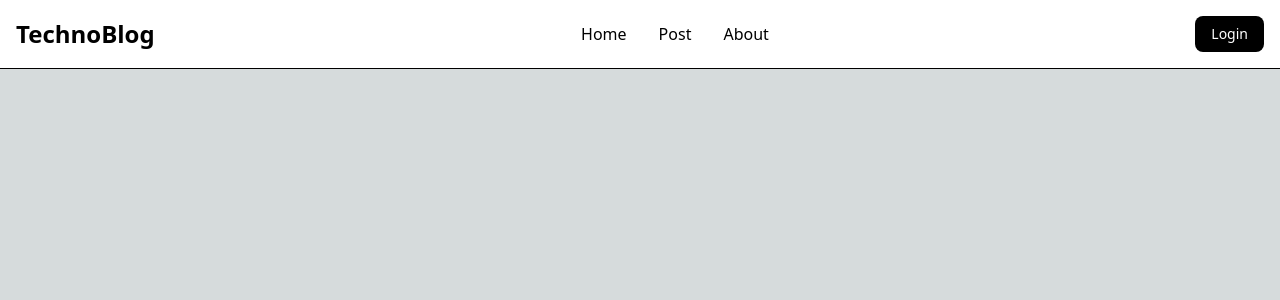
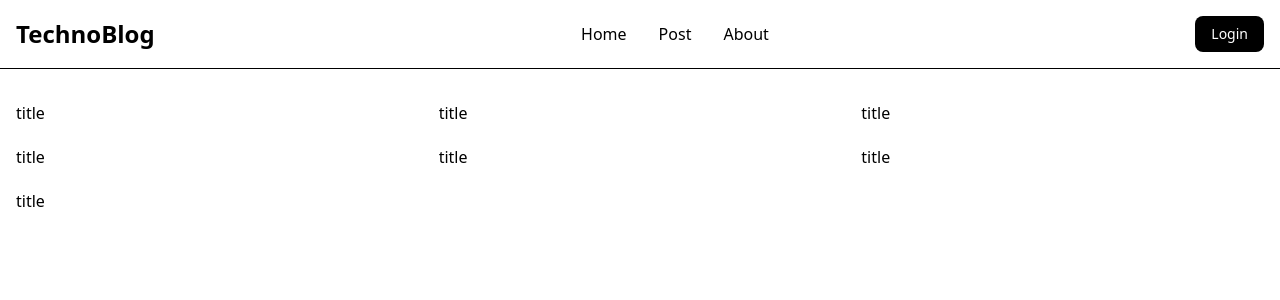
Before and after one commit to StefSalv07/TechnoBlog, a Next.js app: page / in a window 1280 px wide. Shown: the top 300 px of the page. Built offline with nearby package versions, Linux system fonts and the light colour scheme.

Commit message:
Add grid

```diff
--- /dev/null
+++ b/src/components/Grid.js
@@ -0,0 +1,14 @@
+export default function Grid(props) {
+    const data = props.data;
+    const blogs = data.map((blog) =>
+        <div key={blog.id}>
+            {blog.title}
+        </div>
+    );
+
+    return (
+        <div className="mt-4 p-4 max-w-screen-xl mx-auto bg-white text-black grid md:grid-cols-2 lg:grid-cols-3 gap-5 justify-center">
+            {blogs}
+        </div>
+    );
+}
--- a/src/components/NavBar.js
+++ b/src/components/NavBar.js
@@ -1,23 +1,23 @@
 export default function NavBar() {
     return (
-        <nav class="bg-white fixed w-full z-20 top-0 start-0 border-b border-black">
-            <div class="max-w-screen-xl flex flex-wrap items-center justify-between mx-auto p-4">
-                <a href="" class="flex items-center space-x-3 rtl:space-x-reverse">
-                    <span class="self-center text-2xl font-semibold whitespace-nowrap text-black">TechnoBlog</span>
+        <nav className="bg-white w-full z-20 border-b border-black">
+            <div className="max-w-screen-xl flex flex-wrap items-center justify-between mx-auto p-4">
+                <a href="" className="flex items-center space-x-3 rtl:space-x-reverse">
+                    <span className="self-center text-2xl font-semibold whitespace-nowrap text-black">TechnoBlog</span>
                 </a>
-                <div class="flex md:order-2 space-x-3 md:space-x-0 rtl:space-x-reverse">
-                    <button type="button" class="text-white bg-black hover:bg-gray-600 focus:ring-4 focus:outline-none focus:ring-white font-medium rounded-lg text-sm px-4 py-2 text-center">Login</button>
+                <div className="flex md:order-2 space-x-3 md:space-x-0 rtl:space-x-reverse">
+                    <button type="button" className="text-white bg-black hover:bg-gray-600 focus:ring-4 focus:outline-none focus:ring-white font-medium rounded-lg text-sm px-4 py-2 text-center">Login</button>
                 </div>
-                <div class="items-center justify-between w-full md:flex md:w-auto md:order-1" id="navbar-sticky">
-                    <ul class="flex flex-col p-4 md:p-0 mt-4 font-medium border border-gray-100 rounded-lg bg-gray-50 md:space-x-8 rtl:space-x-reverse md:flex-row md:mt-0 md:border-0 md:bg-white">
+                <div className="items-center justify-between w-full md:flex md:w-auto md:order-1" id="navbar-sticky">
+                    <ul className="flex flex-col p-4 md:p-0 mt-4 font-medium border border-gray-100 rounded-lg bg-gray-50 md:space-x-8 rtl:space-x-reverse md:flex-row md:mt-0 md:border-0 md:bg-white">
                         <li>
-                            <a href="#" class="block py-2 px-3 text-black rounded hover:bg-gray-100  md:hover:text-gray-700 md:p-0">Home</a>
+                            <a href="#" className="block py-2 px-3 text-black rounded hover:bg-gray-100  md:hover:text-gray-700 md:p-0">Home</a>
                         </li>
                         <li>
-                            <a href="#" class="block py-2 px-3 text-black rounded hover:bg-gray-100 md:hover:text-gray-700 md:p-0">Post</a>
+                            <a href="#" className="block py-2 px-3 text-black rounded hover:bg-gray-100 md:hover:text-gray-700 md:p-0">Post</a>
                         </li>
                         <li>
-                            <a href="#" class="block py-2 px-3 text-black rounded hover:bg-gray-100 md:hover:text-gray-700 md:p-0">About</a>
+                            <a href="#" className="block py-2 px-3 text-black rounded hover:bg-gray-100 md:hover:text-gray-700 md:p-0">About</a>
                         </li>
                     </ul>
                 </div>
--- a/src/pages/index.js
+++ b/src/pages/index.js
@@ -1,7 +1,21 @@
+import Grid from "@/components/Grid";
 import NavBar from "@/components/NavBar";
 
 export default function Home() {
+  const blogs = [
+      {id: 1, title:"title", summary:"summary", content: "content"},
+      {id: 2, title:"title", summary:"summary", content: "content"},
+      {id: 3, title:"title", summary:"summary", content: "content"},
+      {id: 4, title:"title", summary:"summary", content: "content"},
+      {id: 5, title:"title", summary:"summary", content: "content"},
+      {id: 6, title:"title", summary:"summary", content: "content"},
+      {id: 7, title:"title", summary:"summary", content: "content"},
+  ];
+
   return (
+    <>
     <NavBar />
+    <Grid data={blogs}/>
+    </>
   );
 }
--- a/src/styles/globals.css
+++ b/src/styles/globals.css
@@ -8,22 +8,7 @@
   --background-end-rgb: 255, 255, 255;
 }
 
-@media (prefers-color-scheme: dark) {
-  :root {
-    --foreground-rgb: 255, 255, 255;
-    --background-start-rgb: 0, 0, 0;
-    --background-end-rgb: 0, 0, 0;
-  }
-}
-
 body {
-  color: rgb(var(--foreground-rgb));
-  background: linear-gradient(
-      to bottom,
-      transparent,
-      rgb(var(--background-end-rgb))
-    )
-    rgb(var(--background-start-rgb));
 }
 
 @layer utilities {
```
